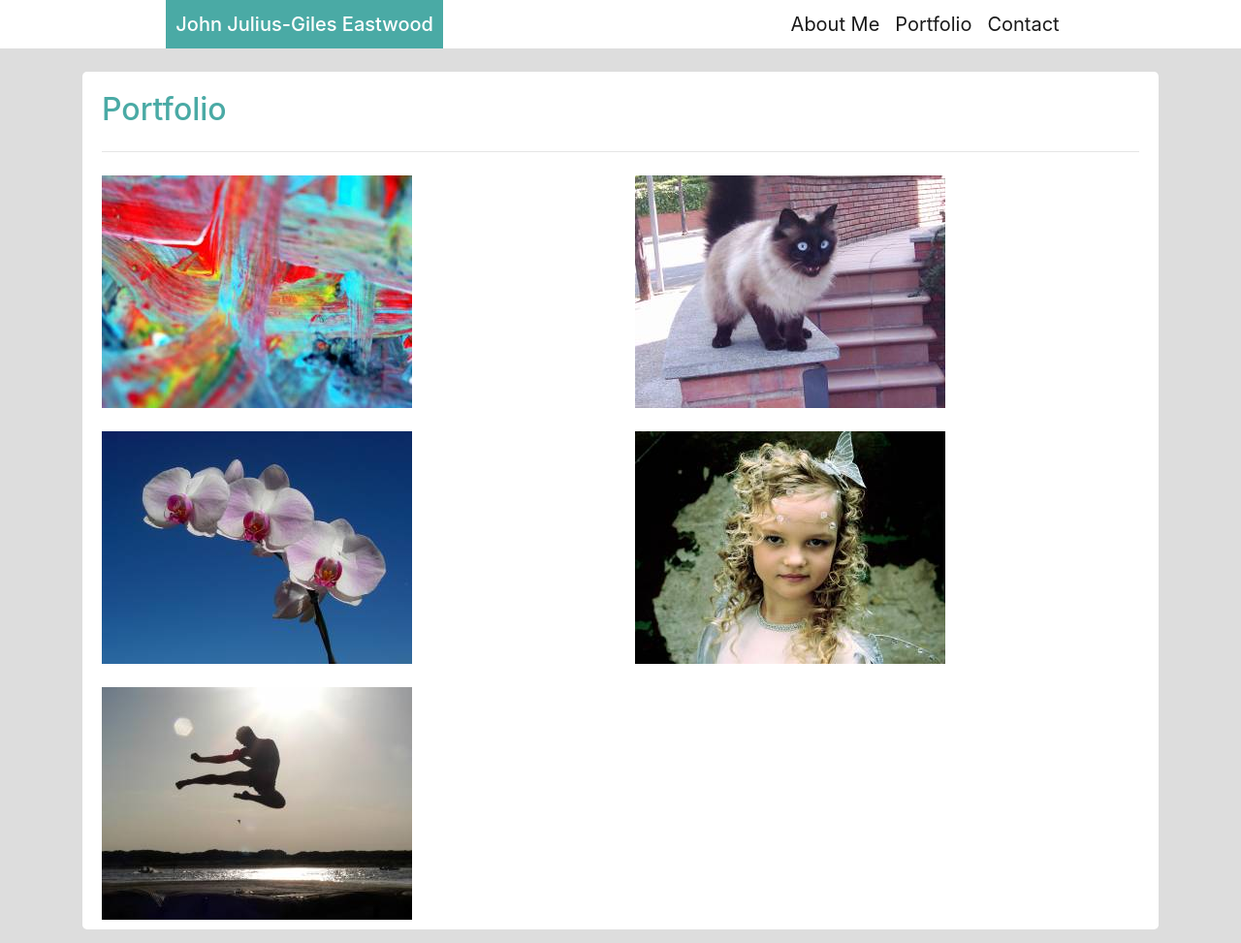
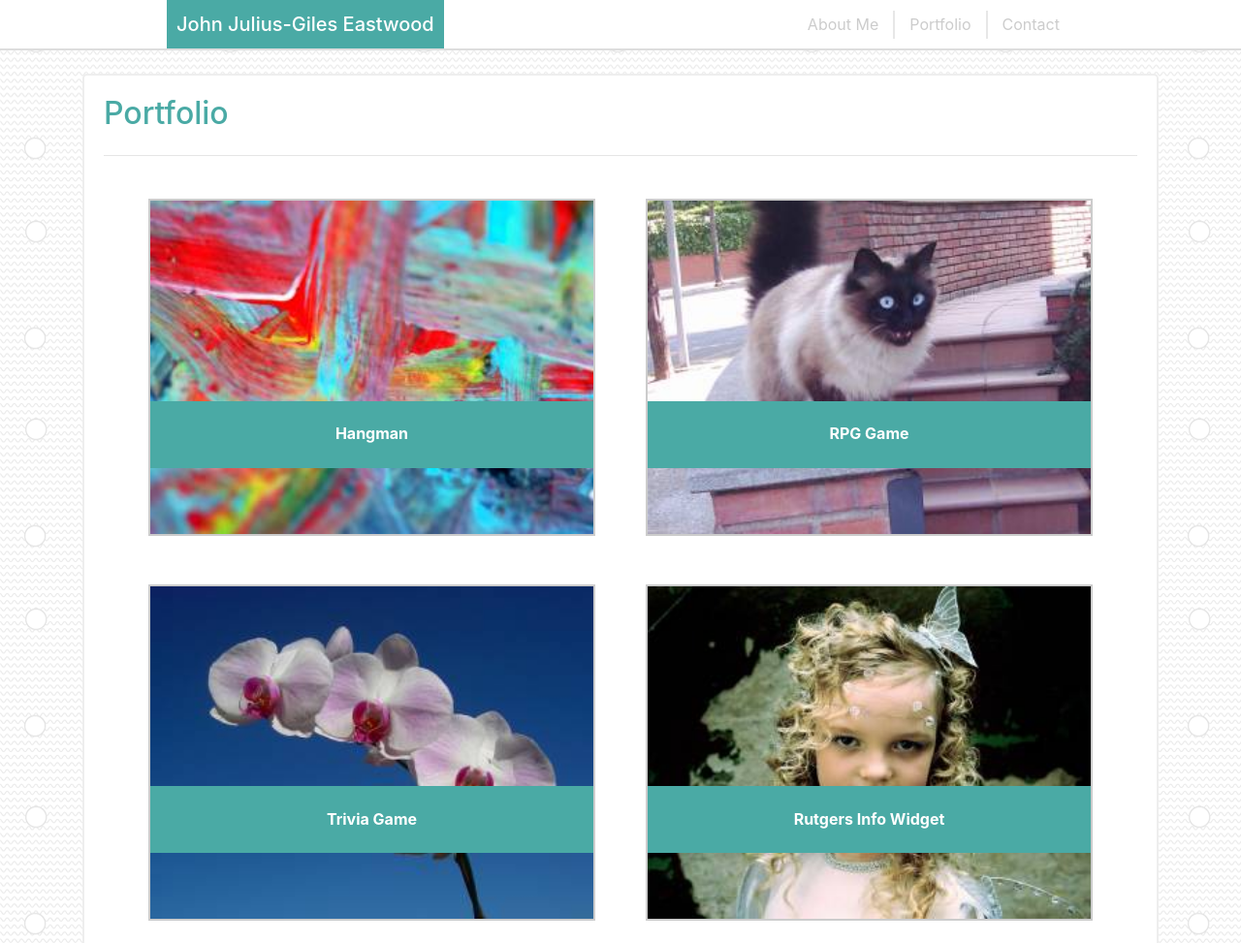
Before and after one commit to jjge732/Bootstrap-Portfolio, a plain HTML site: page portfolio.html in a window 1280 px wide. Shown: the top 973 px of the page at 97% size. Drawn offline with nearby package versions, Linux system fonts and the light colour scheme.

Commit message:
About Me page and fixing bugs

```diff
--- /dev/null
+++ b/assets/css/style.css
@@ -0,0 +1,132 @@
+body {
+    background-color: #ddd;
+    min-height: 2250px;
+    position: relative;
+    background-image: url(../images/wavy-dots/wavy-dots.png);
+    background-repeat: repeat;  /*causes image to spread across screen*/
+}
+
+.myNavBar {
+    margin: 0;
+    padding: 0;
+    top: 0;
+    position: sticky;
+    position: -webkit-sticky;
+    background-color: #fff;
+    border-bottom: 2px solid #ddd;
+    z-index: 3;
+}
+
+.myName {
+    background-color: #4aaaa5;
+    padding: 10px;
+}
+
+h2 {
+    color: #4aaaa5;
+    padding: 10px 0 0 0;
+}
+
+.gridMkr {
+    margin: 10px 20px;
+    align-items: center;
+    justify-content: center;
+}
+
+.profilePic {
+    width: 100%;
+}
+
+.middleLink {
+    border: 2px rgba(87.6%, 87.6%, 87.6%, .75) solid;
+    border-top: 0;
+    border-bottom: 0;
+}
+
+a {
+    padding: 2.5px 15px;
+    color: #ccc;
+    text-decoration: none;
+}
+
+a:hover {
+    color: #DD524A;
+    text-decoration: none;
+}
+
+.col-md-6 {
+    padding: 0;
+    margin: 20px 0;
+}
+
+.myBox {
+    background-color: #fff;
+    padding: 10px 20px;
+    border: 2px solid #eee;
+}
+
+.myImage, figcaption {
+    width: 90%;
+    margin: 0 5%;
+}
+
+.myImage, figcaption {
+    border: 2px solid #ccc;
+}
+
+figcaption {
+    position: absolute;
+    bottom: 20%;
+    background-color: #4aaaa5;
+    height: 20%; /*wanted to default to max height*/
+    padding: 5% 0;
+    margin: 0;
+    color: #fff;
+    font-weight: bold;
+    text-align: center;
+    z-index: 2;
+    line-height: 16px;
+    border-top: 0;
+    border-bottom: 0;
+    left: 5%;
+}
+
+.logo {
+    width: 48px;
+    height: 48px;
+    border: none;
+    padding: 0;
+    margin: 0;
+}
+
+.myFooter {
+    background-color: #666;
+    width: 100%;
+    position: absolute;
+    bottom: -35px;
+    padding: 0;
+    padding-top: 30px;
+    padding-bottom: 5px;
+    height: 140px;
+    text-align: center;
+    color: #ccc;
+    border-top: 8px solid #4aaaa5;
+}
+
+
+figcaption:hover {
+    color: #F6DB5F;
+}
+
+.button:hover {
+    background-color: #DD524A;
+}
+
+@media screen and (max-width: 640px) {
+    .myName {
+        display: flex;
+        justify-content: center;
+        width: 100%;
+        margin: 0;
+    }
+}
--- a/portfolio.html
+++ b/portfolio.html
@@ -5,18 +5,18 @@
     <meta name="viewport" content="width=device-width, initial-scale=1.0">
     <meta http-equiv="X-UA-Compatible" content="ie=edge">
     <title>Portfolio</title>
-    <link rel="stylesheet" href="reset.css">
+    <link rel="stylesheet" href="assets/css/reset.css">
     <link rel="stylesheet" href="https://stackpath.bootstrapcdn.com/bootstrap/4.1.3/css/bootstrap.min.css" integrity="sha384-MCw98/SFnGE8fJT3GXwEOngsV7Zt27NXFoaoApmYm81iuXoPkFOJwJ8ERdknLPMO" crossorigin="anonymous">
-    <link rel="stylesheet" href="style.css">
+    <link rel="stylesheet" href="assets/css/style.css">
 </head>
 <body>
 
     <nav class="navbar navbar-light myNavBar d-flex justify-content-around">
         <span class="navbar-brand mb-0 h1 myName" style="color: #fff">John Julius-Giles Eastwood</span>
         <div class="d-flex justify-content-end">
-            <a class="navbar-brand" href="index.html">About Me</a>
-            <a class="navbar-brand" href="portfolio.html">Portfolio</a>
-            <a class="navbar-brand" href="contact.html">Contact</a>
+            <a class="sideLink" href="index.html">About Me</a>
+            <a class="middleLink" href="portfolio.html">Portfolio</a>
+            <a class="sideLink" href="contact.html">Contact</a>
         </div>
     </nav>
 
@@ -28,34 +28,43 @@
                 Portfolio
             </h2>
             <hr class="my-4">
-            <div class="row">
-                <div class="col-md-6">
-                    <img src="assets\images\lorem_pixel_320x240\img-1.jpg" class="img-fluid" alt="Responsive image 1">
-                </div>
-                <div class="col-md-6">
-                    <img src="assets\images\lorem_pixel_320x240\img-2.jpg" class="img-fluid" alt="Responsive image 1">
-                </div>
+            <div class="row gridMkr">
+                <a class="anchor1 col-md-6" href="assets/images/lorem_pixel_320x240/img-1.jpg" download target="_blank">
+                    <img src="assets\images\lorem_pixel_320x240\img-1.jpg" class="img-fluid myImage" alt="Responsive image 1">
+                    <figcaption>Hangman</figcaption>
+                </a>
+                <a class="anchor2 col-md-6" href="assets/images/lorem_pixel_320x240/img-2.jpg" target="_blank">
+                    <img src="assets\images\lorem_pixel_320x240\img-2.jpg" class="img-fluid myImage" alt="Responsive image 1">
+                    <figcaption>RPG Game</figcaption>
+                </a>
             </div>
-            <br>
-            <div class="row">
-                <div class="col-md-6">
-                    <img src="assets\images\lorem_pixel_320x240\img-3.jpg" class="img-fluid" alt="Responsive image 1">
-                </div>
-                <div class="col-md-6">
-                    <img src="assets\images\lorem_pixel_320x240\img-4.jpg" class="img-fluid" alt="Responsive image 1">
-                </div>
+            <div class="row gridMkr">
+                <a class="anchor3 col-md-6" href="assets/images/lorem_pixel_320x240/img-3.jpg" download target="_blank">
+                    <img src="assets\images\lorem_pixel_320x240\img-3.jpg" class="img-fluid myImage" alt="Responsive image 1">
+                    <figcaption>Trivia Game</figcaption>
+                </a>
+                <a class="anchor4 col-md-6" href="assets/images/lorem_pixel_320x240/img-4.jpg" download target="_blank">
+                    <img src="assets\images\lorem_pixel_320x240\img-4.jpg" class="img-fluid myImage" alt="Responsive image 1">
+                    <figcaption>Rutgers Info Widget</figcaption>
+                </a>
             </div>
-            <br>
-            <div class="row">
-                <div class="col-md-6">
-                    <img src="assets\images\lorem_pixel_320x240\img-5.jpg" class="img-fluid" alt="Responsive image 1">
-                </div>
-                <div class="col-md-6"></div>
+            <div class="row gridMkr">
+                <a class="anchor5 col-md-6" href="assets/images/lorem_pixel_320x240/img-5.jpg" download target="_blank">
+                    <img src="assets\images\lorem_pixel_320x240\img-5.jpg" class="img-fluid myImage" alt="Responsive image 1">
+                    <figcaption>Rock Paper Scissors</figcaption>
+                </a>
+            <div class="col-md-6"></div>
             </div>
         </div>
     </div>
 
     <div class="myFooter">
+        <div class="row">
+            <div class="col-md-12">
+                <a class="linkedIn logo" href="https://www.linkedin.com/in/john-eastwood-40b207173/"><img class="logo" height="59px" width="48px" alt="linkedin logo" src="assets/images/In-White-48px-TM.png"></a>
+                <a class="gitHub logo" href="https://github.com/jjge732"><img class="logo" alt="github logo" height="48px" width="48px" src="assets/images/GitHub-Mark-Light-64px.png"></a>
+            </div>
+        </div>
         <div class="row">
             <div class="col-md-12">
                 Copyright &copy;
--- a/style.css
+++ /dev/null
@@ -1,51 +0,0 @@
-body {
-    background-color: #ddd;
-    min-height: 2250px;
-    position: relative;
-}
-
-.myNavBar {
-    margin: 0;
-    padding: 0;
-    position: sticky;
-    position: -webkit-sticky;
-    background-color: #fff;
-}
-
-.myName {
-    background-color: #4aaaa5;
-    padding: 10px;
-}
-
-h2 {
-    color: #4aaaa5;
-    padding: 10px 0 0 0;
-}
-
-
-.myBox {
-    background-color: #fff;
-    padding: 10px 20px;
-}
-
-.myFooter {
-    background-color: #666;
-    width: 100%;
-    position: absolute;
-    bottom: -35px;
-    padding-top: 30px;
-    padding-bottom: 5px;
-    height: 90px;
-    text-align: center;
-    color: #ccc;
-    border-top: 8px solid #4aaaa5;
-}
-
-@media screen and (max-width: 640px) {
-    .myName {
-        display: flex;
-        justify-content: center;
-        width: 100%;
-        margin: 0;
-    }
-}
```
Also changed, not shown: contact.html (+11 -5 lines), index.html (+22 -24 lines), assets/css/reset.css (renamed from reset.css).
